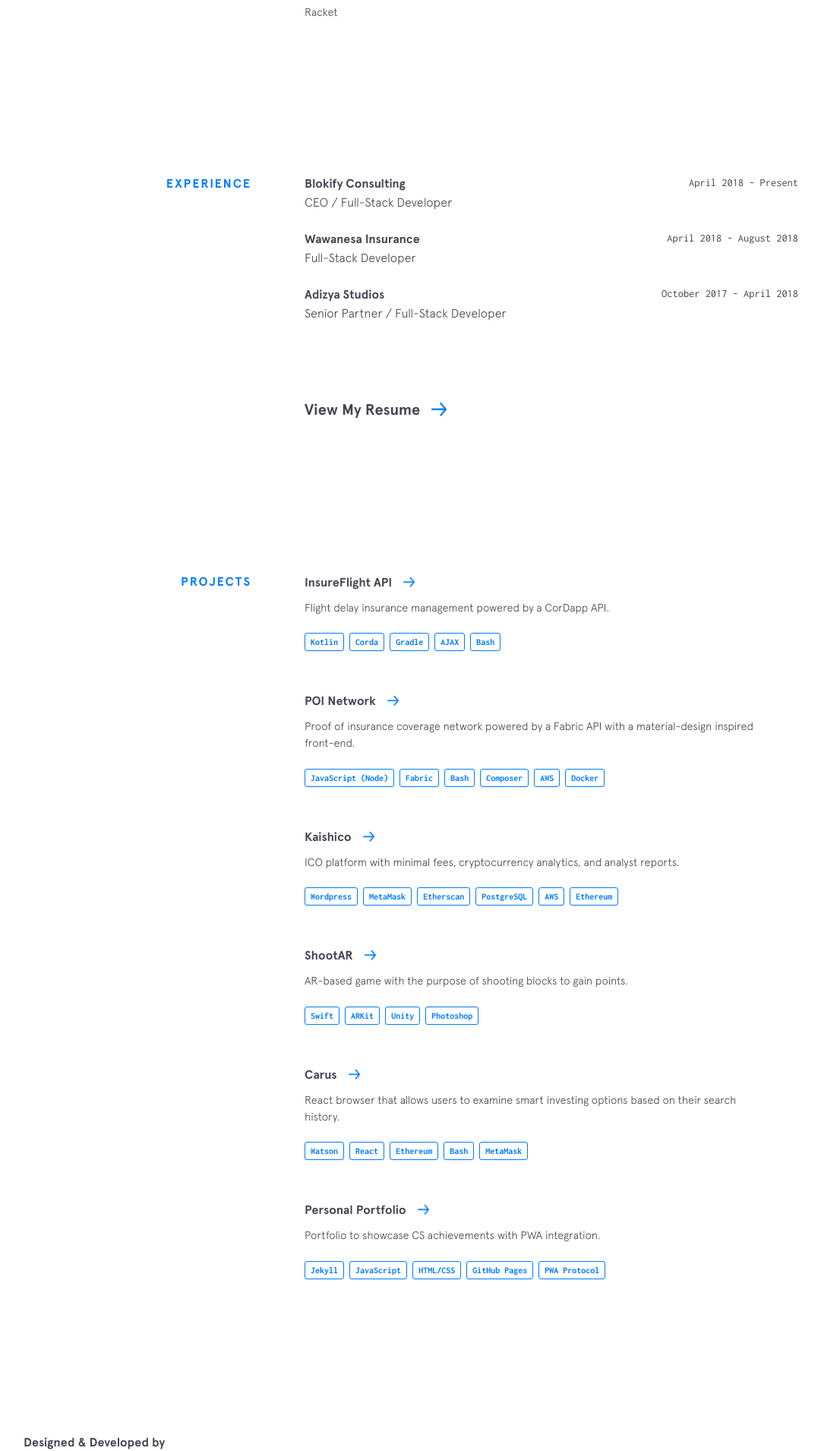
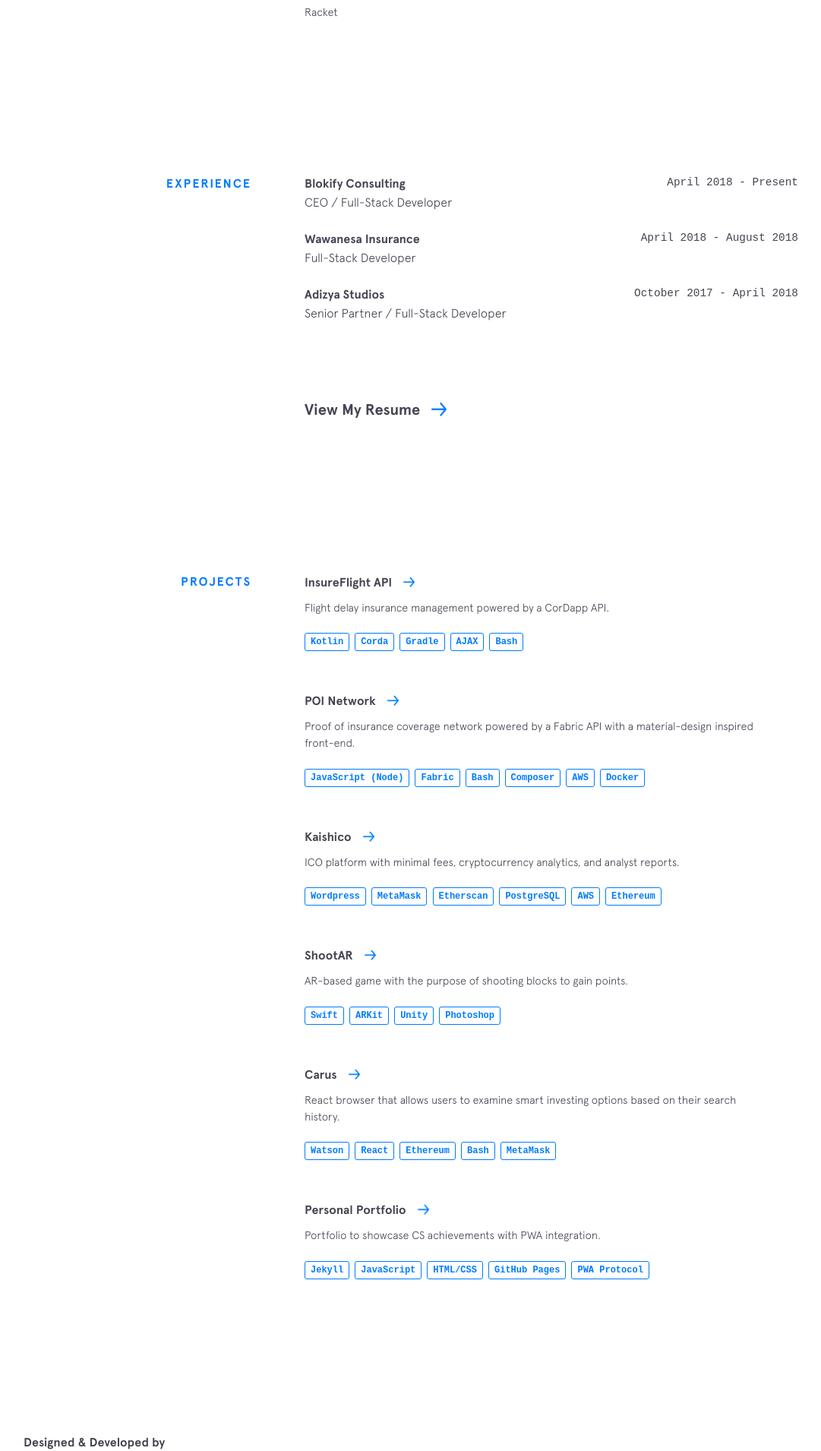
Before and after one commit to PronoyC/pronoyc.github.io, a Jekyll site: the page built from index.html, in a window 1280 px wide. Shown: the part 1885-3795 px from the top of the page at 76% size, without its empty margins (49-1130 px from the left). Built offline with Jekyll 4.4.1, drawn with Linux system fonts in a browser that asks for light colours; nearby versions of some CDN libraries.

Commit message:
Update head.html

```diff
--- a/_includes/head.html
+++ b/_includes/head.html
@@ -35,6 +35,6 @@
 <meta name="twitter:title" content="{{site.title}}">
 <meta name="twitter:description" content="{{site.description}}">
 <meta name="twitter:image:src" content="{{site.cover}}">
-<link href="https://fonts.googleapis.com/css?family=Inconsolata:400,700" rel="stylesheet" media>
+<link href="https://fonts.googleapis.com/css?family=Inconsolata:400,700" rel="stylesheet" media disabled>
 <link rel="stylesheet" href="{{ site.baseurl }}/css/main.css" hreflang="en-us" media>
 <script src="/sw-toolbox.js" async></script>
```
